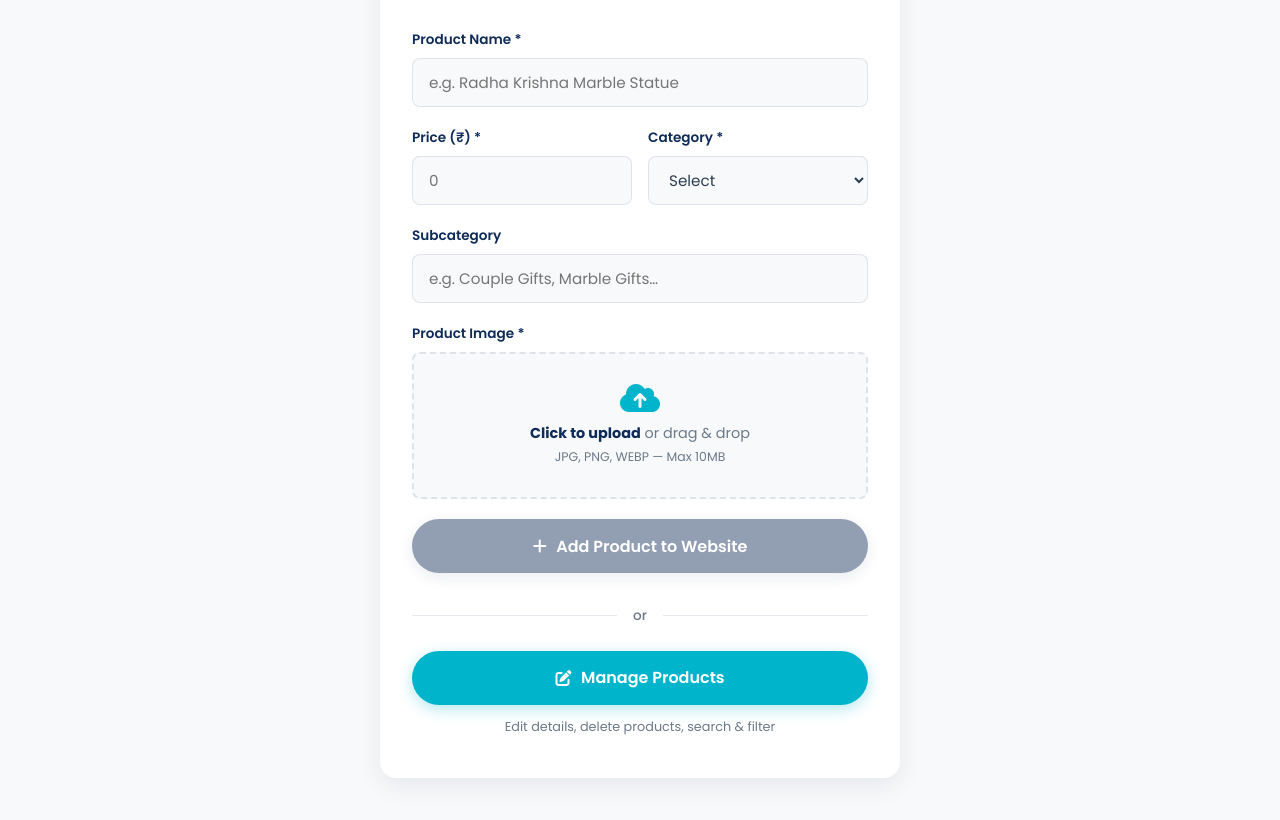
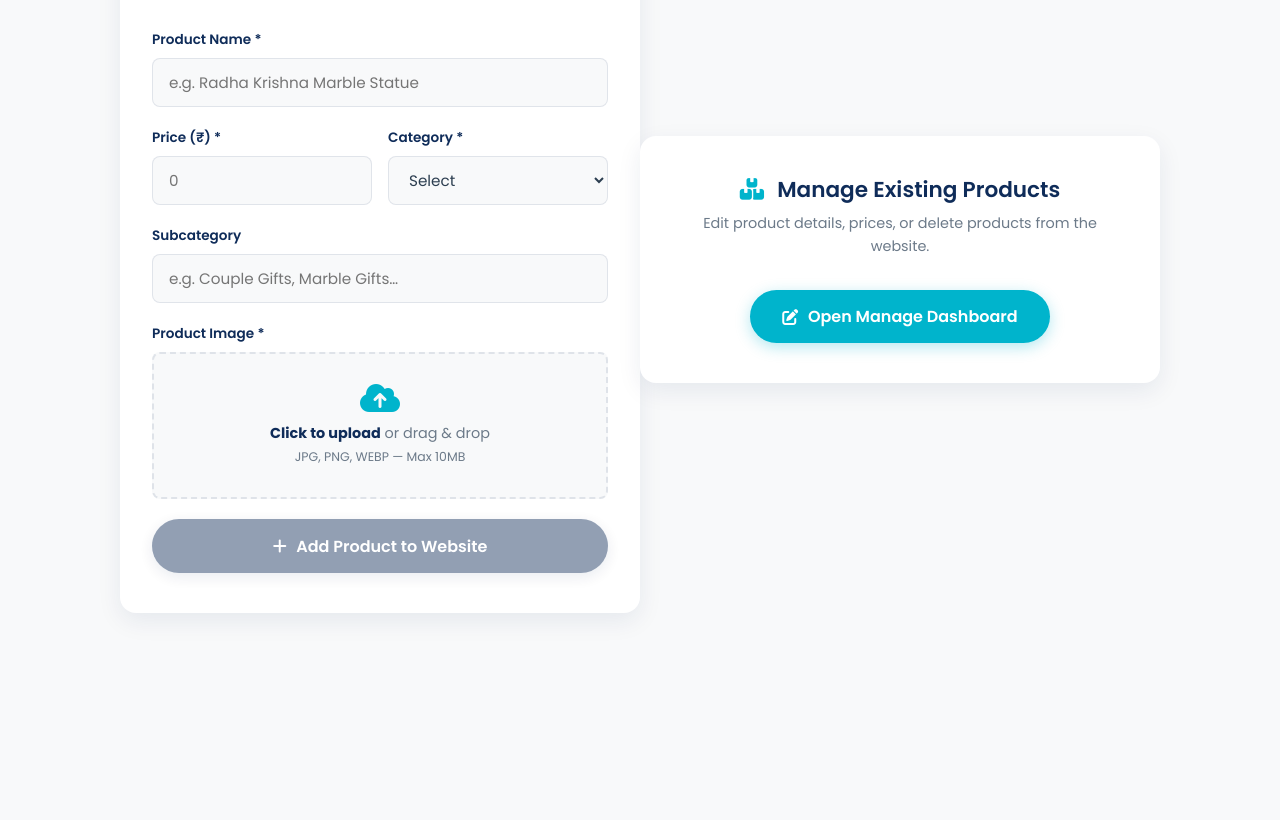
Before and after one commit to Bhaskar-tech1/VB-Collections, a website: page admin.html in a window 1280 px wide. Shown: the part 222-1042 px from the top of the page. After the commit the page ends 883 px from the top, so only its background shows below. Drawn offline with nearby package versions, Linux system fonts and the light colour scheme.

Commit message:
UI improvement: Move manage products button to separate card

```diff
--- a/admin.html
+++ b/admin.html
@@ -378,22 +378,23 @@
         </button>
 
       </form>
+    </div>
 
-      <!-- Divider -->
-      <div style="display: flex; align-items: center; gap: 1rem; margin: 2rem 0 1.5rem;">
-        <div style="flex: 1; height: 1px; background: var(--border-color);"></div>
-        <span style="color: var(--text-muted); font-size: 0.85rem; font-weight: 500;">or</span>
-        <div style="flex: 1; height: 1px; background: var(--border-color);"></div>
-      </div>
+    <!-- Manage Products Card -->
+    <div class="admin-card" style="margin-top: 2rem; text-align: center; padding: 2.5rem 2rem;">
+      <h2 style="font-size: 1.35rem; color: var(--primary-color); margin-bottom: 0.5rem;">
+        <i class="fas fa-boxes-stacked" style="color: var(--accent-dark); margin-right: 0.5rem;"></i>
+        Manage Existing Products
+      </h2>
+      <p style="color: var(--text-muted); font-size: 0.9rem; margin-bottom: 1.5rem;">Edit product details, prices, or delete products from the website.</p>
 
-      <!-- Manage Products Button -->
-      <a href="manage-products.html" class="submit-btn" style="text-decoration: none; background: var(--accent-dark); box-shadow: 0 4px 15px rgba(0, 180, 204, 0.3);">
-        <i class="fas fa-edit"></i> Manage Products
+      <a href="manage-products.html" class="submit-btn" style="text-decoration: none; background: var(--accent-dark); box-shadow: 0 4px 15px rgba(0, 180, 204, 0.3); display: inline-flex; width: auto; padding: 0.85rem 2rem;">
+        <i class="fas fa-edit"></i> Open Manage Dashboard
       </a>
-      <p style="text-align: center; font-size: 0.8rem; color: var(--text-muted); margin-top: 0.75rem;">Edit details, delete products, search & filter</p>
+    </div>
 
-    </div>
   </div>
+</div>
 
   <!-- Toast container -->
   <div class="toast-container" id="toast-container"></div>
```
